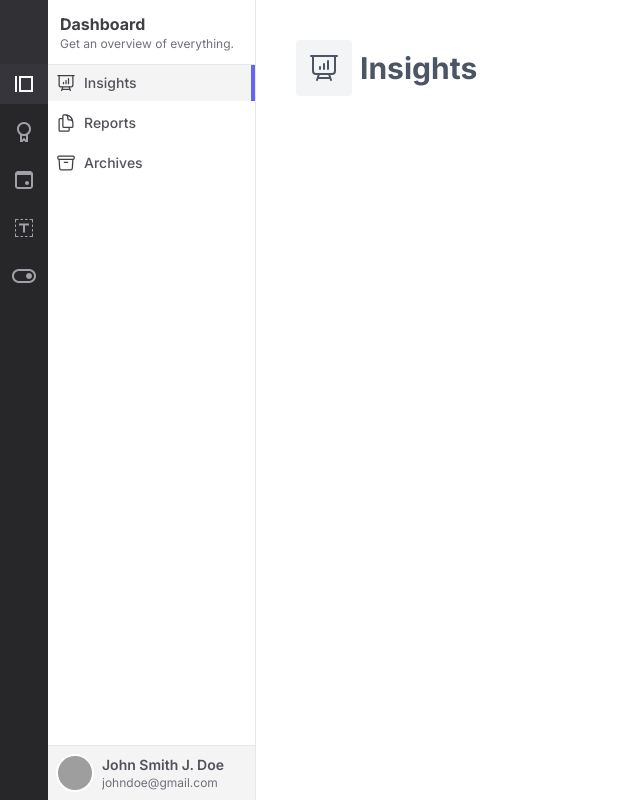
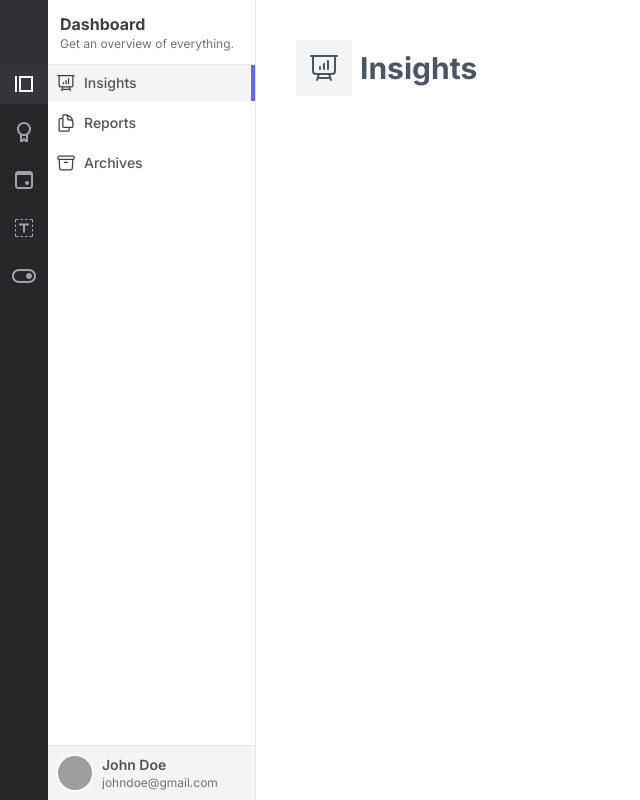
Before and after one commit to gscwd-ictd/lnd, a Next.js app: page /dashboard/insights in a window 1280 px wide. Shown: the whole page, without its empty margins (0-640 px from the left). Built offline with nearby package versions, Linux system fonts and the light colour scheme; grey boxes are pictures that could not be loaded.

Commit message:
added SidebarPanelFooter and SidebarPanelHeader components

```diff
--- /dev/null
+++ b/src/components/osprey/navigations/sidebar-panel-footer/utils/props.ts
@@ -0,0 +1,5 @@
+export type SidebarPanelFooterProps = {
+  photoUrl: string;
+  name: string;
+  email: string;
+};
--- a/src/components/osprey/navigations/sidebar-panel-footer/view/SidebarPanelFooter.tsx
+++ b/src/components/osprey/navigations/sidebar-panel-footer/view/SidebarPanelFooter.tsx
@@ -1,16 +1,14 @@
 import { Avatar } from "@lms/components/osprey/ui/avatar/view/Avatar";
 import { FunctionComponent } from "react";
+import { SidebarPanelFooterProps } from "../utils/props";
 
-export const SidebarPanelFooter: FunctionComponent = () => {
+export const SidebarPanelFooter: FunctionComponent<SidebarPanelFooterProps> = ({ photoUrl, name, email }) => {
   return (
     <footer className="flex items-center gap-2 p-2 bg-zinc-100">
-      <Avatar
-        source="https://images.unsplash.com/photo-1568602471122-7832951cc4c5?ixlib=rb-4.0.3&ixid=MnwxMjA3fDB8MHxwaG90by1wYWdlfHx8fGVufDB8fHx8&auto=format&fit=facearea&facepad=2&w=300&h=300&q=80"
-        alt="user"
-      />
+      <Avatar source={photoUrl} alt="user" />
       <div className="flex flex-col w-36">
-        <h3 className="font-semibold text-sm text-zinc-600">John Smith J. Doe</h3>
-        <p className="text-xs text-zinc-500 truncate">johndoe@gmail.com</p>
+        <h3 className="font-semibold text-sm text-zinc-600">{name}</h3>
+        <p className="text-xs text-zinc-500 truncate">{email}</p>
       </div>
     </footer>
   );
--- /dev/null
+++ b/src/components/osprey/navigations/sidebar-panel-header/utils/props.ts
@@ -0,0 +1,4 @@
+export type SidebarPanelHeaderProps = {
+  title: string;
+  subtitle: string;
+};
--- a/src/components/osprey/navigations/sidebar-panel-header/view/SidebarPanelHeader.tsx
+++ b/src/components/osprey/navigations/sidebar-panel-header/view/SidebarPanelHeader.tsx
@@ -1,9 +1,5 @@
 import { FunctionComponent } from "react";
-
-export type SidebarPanelHeaderProps = {
-  title: string;
-  subtitle: string;
-};
+import { SidebarPanelHeaderProps } from "../utils/props";
 
 export const SidebarPanelHeader: FunctionComponent<SidebarPanelHeaderProps> = ({ title, subtitle }) => {
   return (
```
